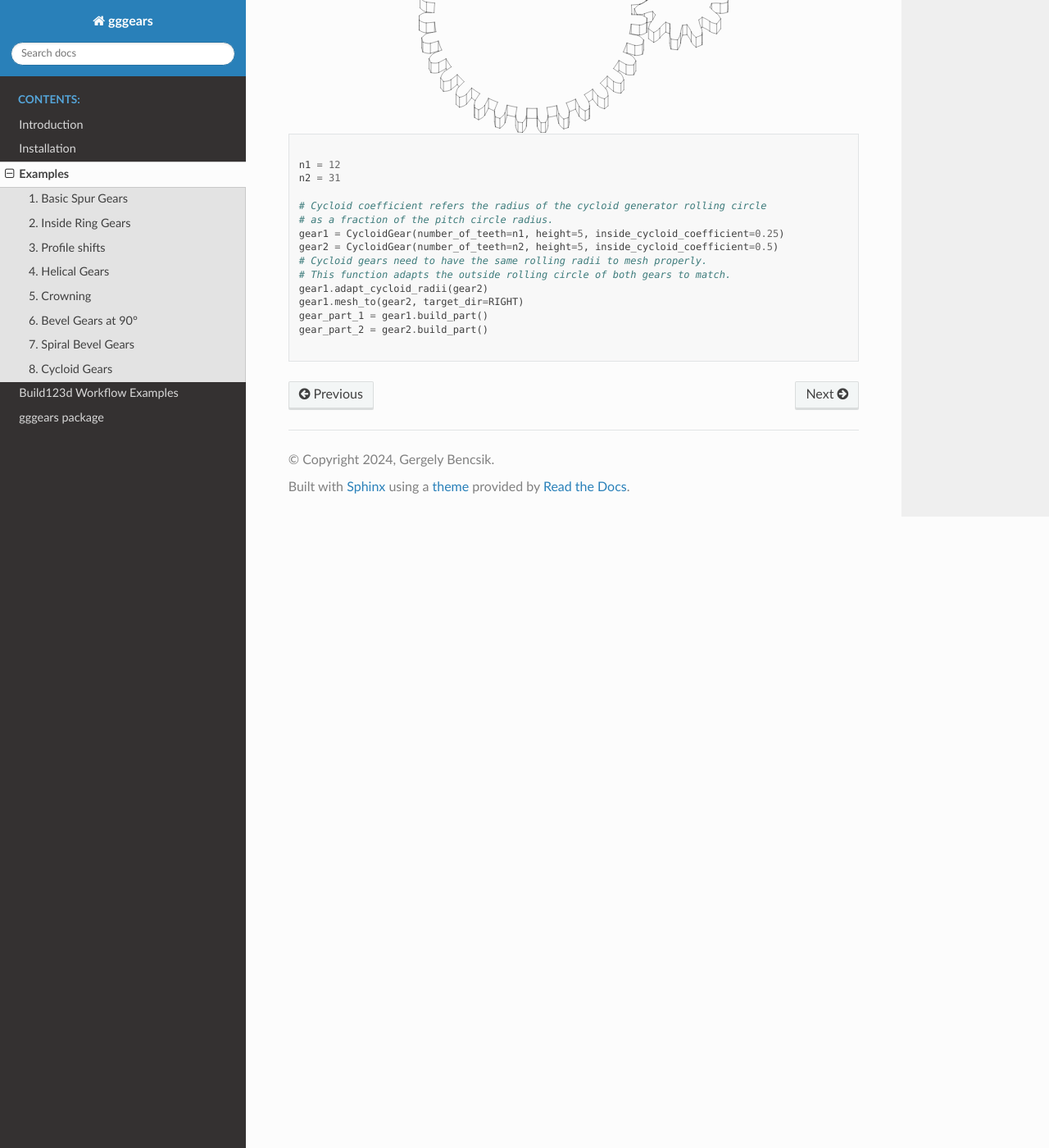
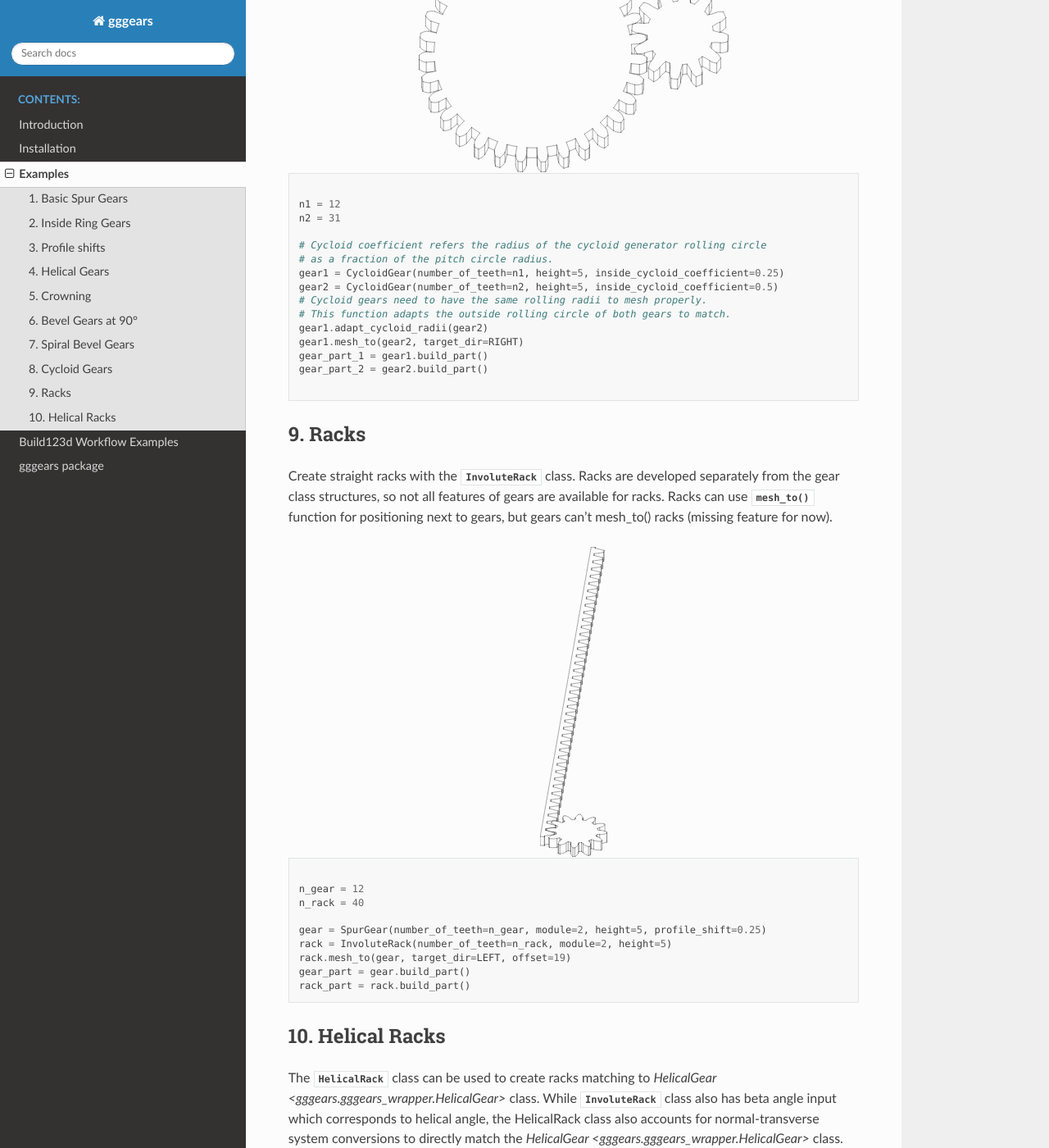
Before and after one commit to GarryBGoode/gggears, a Sphinx documentation site: the page built from docs/source/examples.rst, in a window 1280 px wide and 1400 px high, scrolled down 5558 px. Shown: the whole window at 82% size. Built offline with Sphinx 7.4.7 and the Read the Docs theme 3.1.0, drawn with Linux system fonts in a browser that asks for light colours; formulas are drawn with MathJax 3; some of the changed text lies outside the part shown.

Commit message:
Updated examples, Readmeh, found bug in wrapper related to Rack Part / Solid and fixed it.

```diff
--- a/docs/source/examples.py
+++ b/docs/source/examples.py
@@ -170,4 +170,47 @@ gear_part_2 = gear2.build_part()
 # [Ex. 8]
 write_svg(Compound([gear_part_1, gear_part_2]), viewpos=(0, -20, 70))
 
+
+##########################################
+# 9. Rack and Pinion
+# [Ex. 9]
+
+n_gear = 12
+n_rack = 40
+
+gear = SpurGear(number_of_teeth=n_gear, module=2, height=5, profile_shift=0.25)
+rack = InvoluteRack(number_of_teeth=n_rack, module=2, height=5)
+rack.mesh_to(gear, target_dir=LEFT, offset=19)
+gear_part = gear.build_part()
+rack_part = rack.build_part()
+# [Ex. 9]
+write_svg(Compound([gear_part, rack_part]), viewpos=(0, -20, 70))
+
+
+##########################################
+# 10. Helical, Herringbone  Rack and Pinion
+# [Ex. 10]
+
+n_gear = 12
+n_rack = 40
+
+gear = HelicalGear(
+    number_of_teeth=n_gear,
+    module=2,
+    height=25,
+    helix_angle=PI / 3,
+    herringbone=True,
+)
+rack = HelicalRack(
+    number_of_teeth=n_rack,
+    module=2,
+    height=25,
+    helix_angle=PI / 3,
+    herringbone=True,
+)
+rack.mesh_to(gear, target_dir=LEFT, offset=0)
+gear_part = gear.build_part()
+rack_part = rack.build_part()
+# [Ex. 10]
+write_svg(Compound([gear_part, rack_part]), viewpos=(0, -45, 70))
 # show(gear_part_1, gear_part_2)
--- a/docs/source/examples.rst
+++ b/docs/source/examples.rst
@@ -140,3 +140,33 @@ The :py:meth:`adapt_cycloid_radii <gggears.gggears_wrapper.CycloidGear.adapt_cyc
 .. literalinclude:: examples.py
     :start-after: [Ex. 8]
     :end-before: [Ex. 8]
+
+
+9. Racks
+---------------------
+
+Create straight racks with the :py:class:`InvoluteRack <gggears.gggears_wrapper.InvoluteRack>` class.
+Racks are developed separately from the gear class structures, so not all features of gears are available for racks.
+Racks can use :py:meth:`mesh_to() <gggears.gggears_wrapper.InvoluteRack.mesh_to>` function for positioning next to gears, but gears can't mesh_to() racks (missing feature for  now).
+
+.. image:: assets/general_ex9.svg
+    :align: center
+
+.. literalinclude:: examples.py
+    :start-after: [Ex. 9]
+    :end-before: [Ex. 9]
+
+
+10. Helical Racks
+---------------------
+
+The :py:class:`HelicalRack <gggears.gggears_wrapper.HelicalRack>` class can be used to create racks matching to `HelicalGear <gggears.gggears_wrapper.HelicalGear>`  class.
+While :py:class:`InvoluteRack <gggears.gggears_wrapper.InvoluteRack>` class also has beta angle input which corresponds to helical angle,
+the HelicalRack class also accounts for normal-transverse system conversions to directly match the `HelicalGear <gggears.gggears_wrapper.HelicalGear>` class.
+
+.. image:: assets/general_ex10.svg
+    :align: center
+
+.. literalinclude:: examples.py
+    :start-after: [Ex. 10]
+    :end-before: [Ex. 10]
```
Also changed, not shown: README.md (+3 -1 lines), docs/source/assets/general_ex1.svg, docs/source/assets/general_ex10.svg (added), docs/source/assets/general_ex2.svg, docs/source/assets/general_ex3.svg, docs/source/assets/general_ex4.svg, docs/source/assets/general_ex5.svg, docs/source/assets/general_ex6.svg, docs/source/assets/general_ex7.svg, docs/source/assets/general_ex9.svg (added), 1 other file.
